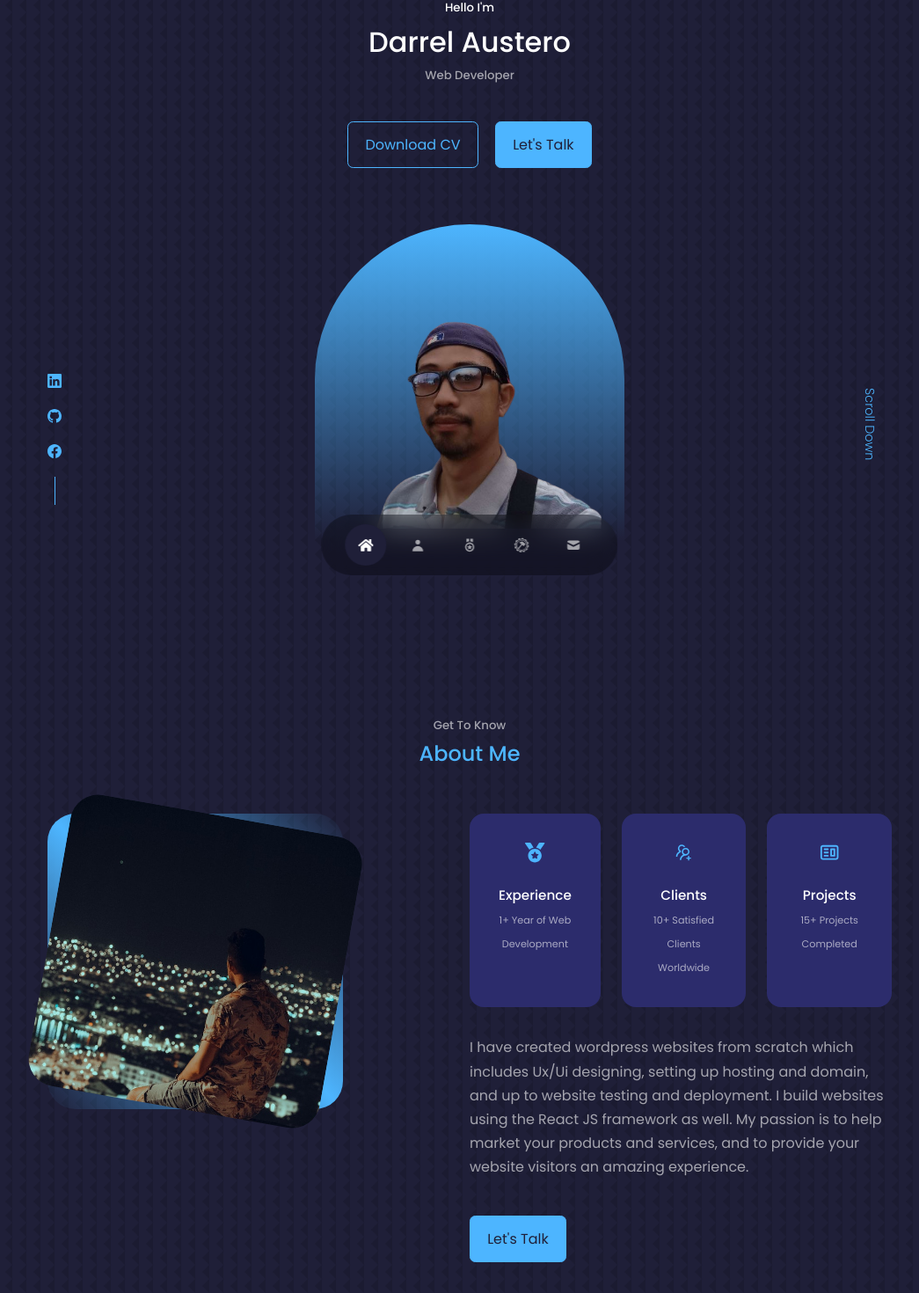
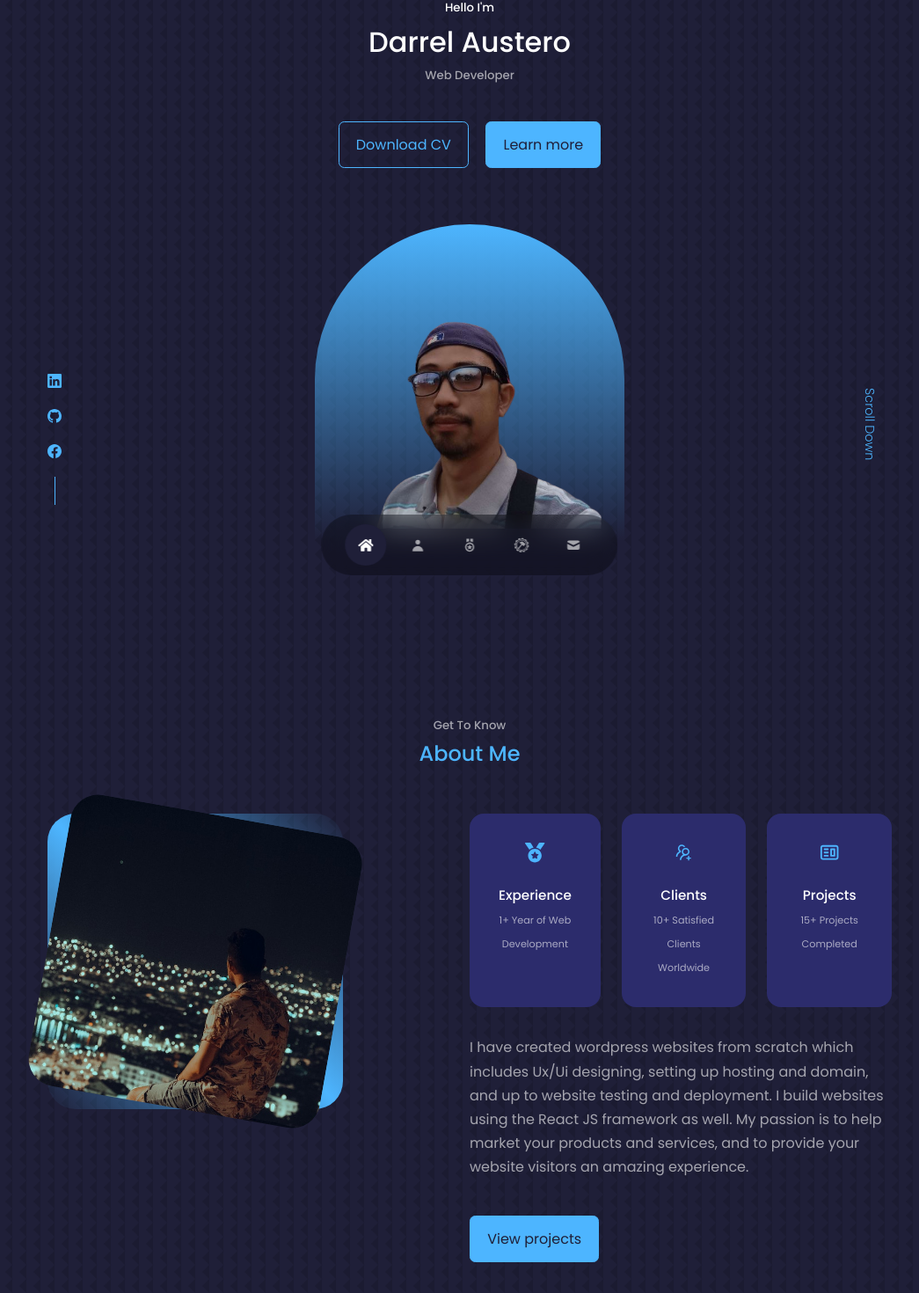
Before and after one commit to darrelaustero2022/reactPortfolio, a React (Create React App) app: page / in a window 1280 px wide. Shown: the part 114-1584 px from the top of the page at 88% size, without its empty margins (106-1151 px from the left). Built offline with nearby package versions, Linux system fonts and the light colour scheme.

Commit message:
testimonial slide

```diff
--- a/src/Components/About/About.jsx
+++ b/src/Components/About/About.jsx
@@ -39,7 +39,7 @@ const About = () => {
             I have created wordpress websites from scratch which includes Ux/Ui designing, setting up hosting and domain, and up to website testing and deployment. I build websites using the React JS framework as well. My passion is to help market your products and services, and to provide your website visitors an amazing experience.
           </p>
 
-          <a href="#contact" className='btn btn-primary'>Let's Talk</a>
+          <a href="#portfolio" className='btn btn-primary'>View projects</a>
         </div>
       </div>
 
--- a/src/Components/Header/CTA.jsx
+++ b/src/Components/Header/CTA.jsx
@@ -5,7 +5,7 @@ const CTA = () => {
   return (
     <div className='cta'>
         <a href={CV} download className='btn'>Download CV</a>
-        <a href="#contact" className='btn btn-primary'>Let's Talk</a>
+        <a href="#about" className='btn btn-primary'>Learn more</a>
     </div>
   )
 }
--- a/src/Components/Testimonials/testimonials.css
+++ b/src/Components/Testimonials/testimonials.css
@@ -1,5 +1,6 @@
 .container.testimonials__container {
     width: 40%;
+    padding-bottom: 4rem;
 }
 
 .client__avatar img {
@@ -28,7 +29,10 @@
     margin: 0.8rem auto 0;
 }
 
+.swiper-pagination-clickable .swiper-pagination-bullet {
+    background: var(--color-primary);
 
+}
 
 /*================== media query =============*/
 @media screen and (max-width: 1024px) {
```
